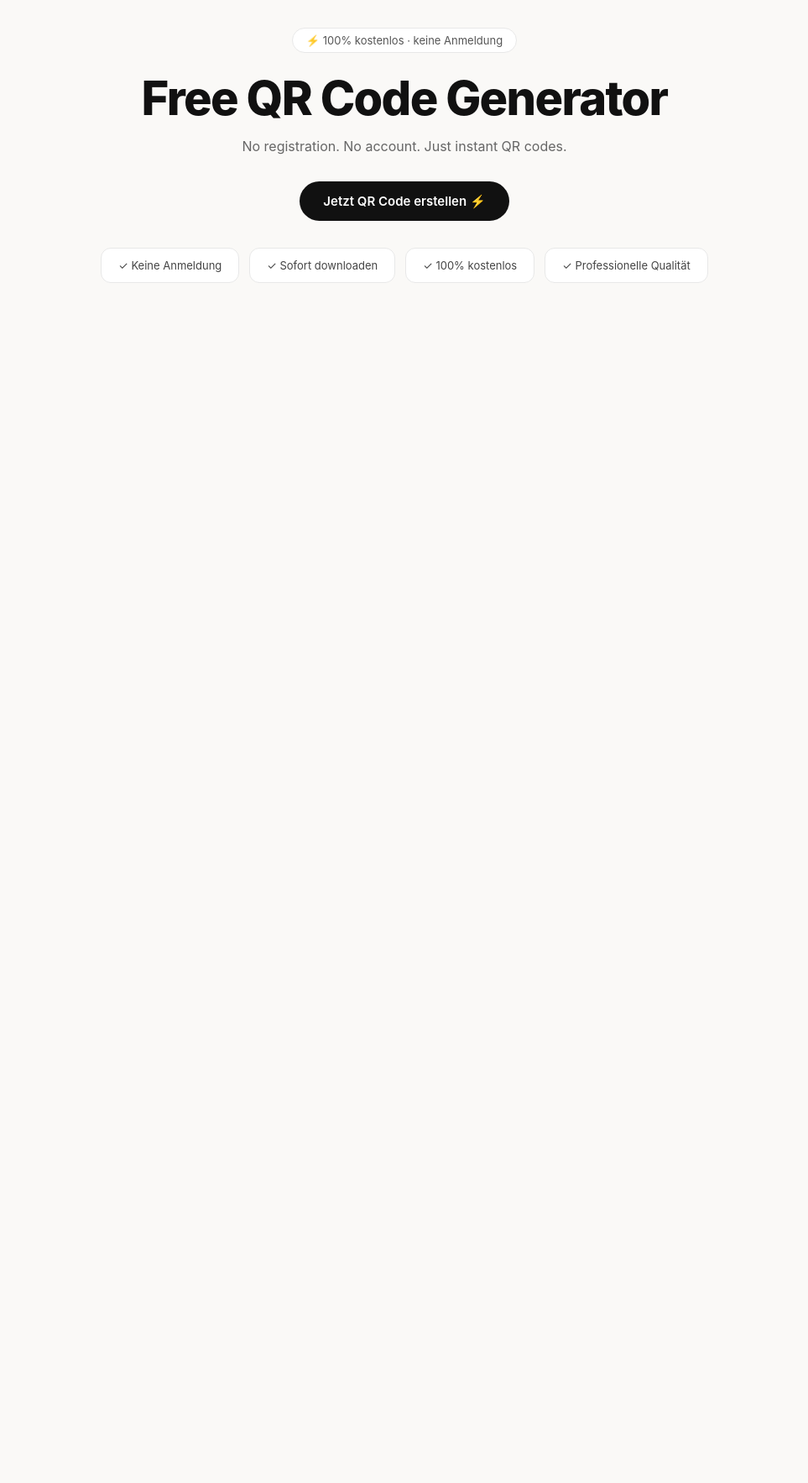
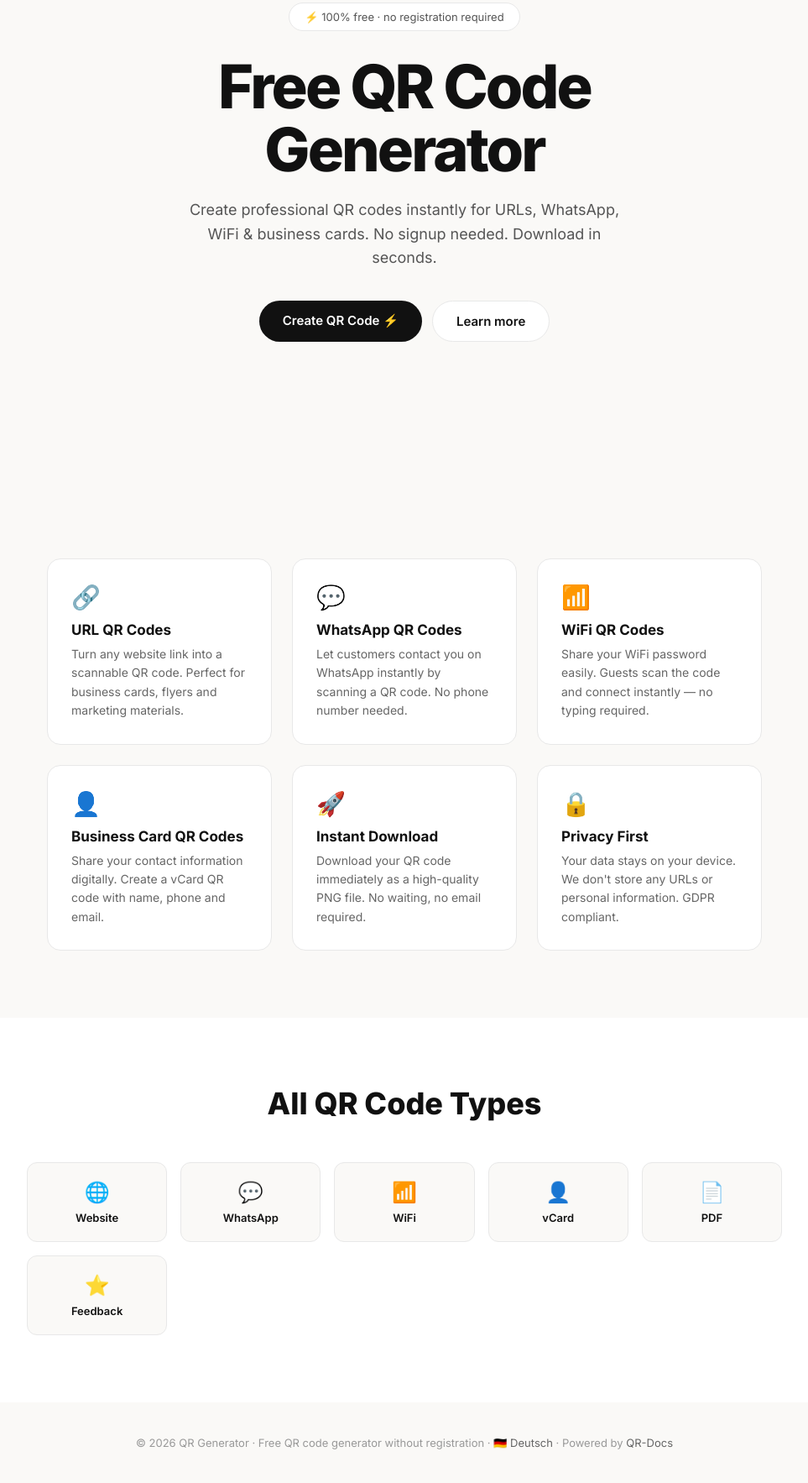
Before and after one commit to haidari9819-lang/qr-generator-b2c, a website: page public/en/index.html in a window 1280 px wide. Shown: the part 215-1981 px from the top of the page at 84% size, without its empty margins (158-1121 px from the left). Before the commit the page ends 800 px from the top, so only its background shows below. Drawn offline with Linux system fonts and the light colour scheme.

Commit message:
fix: EN Seite als echter Content statt Redirect

```diff
--- a/public/en/index.html
+++ b/public/en/index.html
@@ -3,55 +3,108 @@
 <head>
   <meta charset="UTF-8"/>
   <meta name="viewport" content="width=device-width,initial-scale=1.0"/>
-  <link rel="icon" href="/favicon.svg" type="image/svg+xml">
-  <link rel="apple-touch-icon" href="/favicon.svg">
   <title>Free QR Code Generator – No Registration Required</title>
-  <meta name="description" content="Create QR codes instantly for free. No signup, no account needed. Generate QR codes for URLs, WhatsApp, WiFi & business cards. Download instantly."/>
-  <meta name="robots" content="index, follow"/>
+  <meta name="description" content="Create QR codes instantly for free. No signup, no registration needed. Generate QR codes for URLs, WhatsApp, WiFi & business cards. Download instantly."/>
   <link rel="canonical" href="https://qracode-generator.com/en/"/>
   <link rel="alternate" hreflang="de" href="https://qracode-generator.com/"/>
   <link rel="alternate" hreflang="en" href="https://qracode-generator.com/en/"/>
-  <link rel="alternate" hreflang="es" href="https://qracode-generator.com/es/"/>
-  <link rel="alternate" hreflang="fr" href="https://qracode-generator.com/fr/"/>
   <link rel="alternate" hreflang="x-default" href="https://qracode-generator.com/"/>
-  <meta property="og:title" content="Free QR Code Generator – No Registration Required"/>
-  <meta property="og:description" content="Create QR codes instantly for free. No signup, no account needed. Generate QR codes for URLs, WhatsApp, WiFi & business cards. Download instantly."/>
-  <meta property="og:url" content="https://qracode-generator.com/en/"/>
-  <meta property="og:type" content="website"/>
-  <script type="application/ld+json">
-  {
-    "@context": "https://schema.org",
-    "@type": "SoftwareApplication",
-    "name": "Free QR Code Generator",
-    "url": "https://qracode-generator.com/en/",
-    "description": "Create QR codes instantly for free. No signup, no account needed. Generate QR codes for URLs, WhatsApp, WiFi & business cards. Download instantly.",
-    "applicationCategory": "UtilitiesApplication",
-    "operatingSystem": "Web",
-    "offers": { "@type": "Offer", "price": "0", "priceCurrency": "EUR" }
-  }
-  </script>
+  <link href="https://fonts.googleapis.com/css2?family=Inter:wght@400;500;600;700;800&display=swap" rel="stylesheet">
   <style>
     *{margin:0;padding:0;box-sizing:border-box}
-    body{font-family:'Inter',system-ui,sans-serif;background:#faf9f7;color:#111;min-height:100vh;display:flex;flex-direction:column;align-items:center;justify-content:center;padding:24px;text-align:center}
-    .badge{display:inline-flex;align-items:center;gap:6px;background:#fff;border:1px solid #e8e8e8;border-radius:999px;padding:6px 16px;font-size:13px;color:#555;margin-bottom:24px}
-    h1{font-size:clamp(32px,6vw,56px);font-weight:800;letter-spacing:-0.03em;line-height:1.1;margin-bottom:16px}
-    p{font-size:16px;color:#666;margin-bottom:32px;max-width:500px}
-    .btn{display:inline-flex;align-items:center;gap:8px;background:#111;color:#fff;padding:14px 28px;border-radius:999px;font-size:15px;font-weight:600;text-decoration:none;transition:opacity .2s}
-    .btn:hover{opacity:.85}
-    .features{display:flex;gap:12px;flex-wrap:wrap;justify-content:center;margin-top:32px}
-    .feature{background:#fff;border:1px solid #e8e8e8;border-radius:12px;padding:12px 20px;font-size:13px;color:#444}
+    body{font-family:'Inter',system-ui,sans-serif;background:#faf9f7;color:#111;overflow-x:hidden}
+    nav{position:fixed;top:0;left:0;right:0;z-index:200;display:flex;align-items:center;justify-content:space-between;padding:18px 48px;background:rgba(250,249,247,.92);backdrop-filter:blur(16px);box-shadow:0 1px 0 rgba(0,0,0,.06)}
+    .nav-logo{font-size:.9rem;font-weight:700;color:#111;text-decoration:none}
+    .nav-cta{background:#111;color:#fff;padding:10px 22px;border-radius:999px;font-size:.82rem;font-weight:600;text-decoration:none}
+    .hero{min-height:100vh;display:flex;flex-direction:column;align-items:center;justify-content:center;padding:120px 24px 80px;text-align:center}
+    .badge{display:inline-flex;align-items:center;gap:6px;background:#fff;border:1px solid #e8e8e8;border-radius:999px;padding:8px 18px;font-size:13px;color:#555;margin-bottom:28px}
+    h1{font-size:clamp(36px,6vw,72px);font-weight:800;letter-spacing:-0.04em;line-height:1.05;margin-bottom:20px}
+    .sub{font-size:18px;color:#555;max-width:520px;line-height:1.6;margin-bottom:36px}
+    .btns{display:flex;gap:12px;flex-wrap:wrap;justify-content:center}
+    .btn-dark{background:#111;color:#fff;padding:14px 28px;border-radius:999px;font-size:15px;font-weight:600;text-decoration:none}
+    .btn-light{background:#fff;color:#111;padding:14px 28px;border-radius:999px;font-size:15px;font-weight:600;text-decoration:none;border:1px solid #e8e8e8}
+    .features{padding:80px 24px;max-width:900px;margin:0 auto;display:grid;grid-template-columns:repeat(auto-fit,minmax(250px,1fr));gap:24px}
+    .feature{background:#fff;border:1px solid #e8e8e8;border-radius:16px;padding:28px}
+    .feature-icon{font-size:28px;margin-bottom:12px}
+    .feature h3{font-size:17px;font-weight:700;margin-bottom:8px}
+    .feature p{font-size:14px;color:#666;line-height:1.6}
+    .types{padding:80px 24px;background:#fff}
+    .types-inner{max-width:900px;margin:0 auto;text-align:center}
+    .types h2{font-size:36px;font-weight:800;margin-bottom:48px}
+    .types-grid{display:grid;grid-template-columns:repeat(auto-fit,minmax(140px,1fr));gap:16px}
+    .type{background:#faf9f7;border:1px solid #e8e8e8;border-radius:12px;padding:20px;text-align:center}
+    .type-icon{font-size:24px;margin-bottom:8px}
+    .type p{font-size:13px;font-weight:600}
+    footer{text-align:center;padding:40px 24px;color:#999;font-size:13px}
+    footer a{color:#666;text-decoration:none}
   </style>
 </head>
 <body>
-  <div class="badge">⚡ 100% kostenlos · keine Anmeldung</div>
-  <h1>Free QR Code Generator</h1>
-  <p>No registration. No account. Just instant QR codes.</p>
-  <a href="https://qracode-generator.com/" class="btn">Jetzt QR Code erstellen ⚡</a>
-  <div class="features">
-    <div class="feature">✓ Keine Anmeldung</div>
-    <div class="feature">✓ Sofort downloaden</div>
-    <div class="feature">✓ 100% kostenlos</div>
-    <div class="feature">✓ Professionelle Qualität</div>
+  <nav>
+    <a href="/en/" class="nav-logo">⚡ QR Generator</a>
+    <a href="/" class="nav-logo" style="font-size:12px;color:#666;">🇩🇪 Deutsch</a>
+    <a href="/en/#generator" class="nav-cta">Create QR Code →</a>
+  </nav>
+
+  <div class="hero">
+    <div class="badge">⚡ 100% free · no registration required</div>
+    <h1>Free QR Code<br/>Generator</h1>
+    <p class="sub">Create professional QR codes instantly for URLs, WhatsApp, WiFi & business cards. No signup needed. Download in seconds.</p>
+    <div class="btns">
+      <a href="/" class="btn-dark">Create QR Code ⚡</a>
+      <a href="/en/#features" class="btn-light">Learn more</a>
+    </div>
   </div>
+
+  <section class="features" id="features">
+    <div class="feature">
+      <div class="feature-icon">🔗</div>
+      <h3>URL QR Codes</h3>
+      <p>Turn any website link into a scannable QR code. Perfect for business cards, flyers and marketing materials.</p>
+    </div>
+    <div class="feature">
+      <div class="feature-icon">💬</div>
+      <h3>WhatsApp QR Codes</h3>
+      <p>Let customers contact you on WhatsApp instantly by scanning a QR code. No phone number needed.</p>
+    </div>
+    <div class="feature">
+      <div class="feature-icon">📶</div>
+      <h3>WiFi QR Codes</h3>
+      <p>Share your WiFi password easily. Guests scan the code and connect instantly — no typing required.</p>
+    </div>
+    <div class="feature">
+      <div class="feature-icon">👤</div>
+      <h3>Business Card QR Codes</h3>
+      <p>Share your contact information digitally. Create a vCard QR code with name, phone and email.</p>
+    </div>
+    <div class="feature">
+      <div class="feature-icon">🚀</div>
+      <h3>Instant Download</h3>
+      <p>Download your QR code immediately as a high-quality PNG file. No waiting, no email required.</p>
+    </div>
+    <div class="feature">
+      <div class="feature-icon">🔒</div>
+      <h3>Privacy First</h3>
+      <p>Your data stays on your device. We don't store any URLs or personal information. GDPR compliant.</p>
+    </div>
+  </section>
+
+  <section class="types">
+    <div class="types-inner">
+      <h2>All QR Code Types</h2>
+      <div class="types-grid">
+        <div class="type"><div class="type-icon">🌐</div><p>Website</p></div>
+        <div class="type"><div class="type-icon">💬</div><p>WhatsApp</p></div>
+        <div class="type"><div class="type-icon">📶</div><p>WiFi</p></div>
+        <div class="type"><div class="type-icon">👤</div><p>vCard</p></div>
+        <div class="type"><div class="type-icon">📄</div><p>PDF</p></div>
+        <div class="type"><div class="type-icon">⭐</div><p>Feedback</p></div>
+      </div>
+    </div>
+  </section>
+
+  <footer>
+    <p>© 2026 QR Generator · Free QR code generator without registration · <a href="/">🇩🇪 Deutsch</a> · Powered by <a href="https://qr-docs.de">QR-Docs</a></p>
+  </footer>
 </body>
 </html>
```
Also changed, not shown: .claude/settings.local.json.
